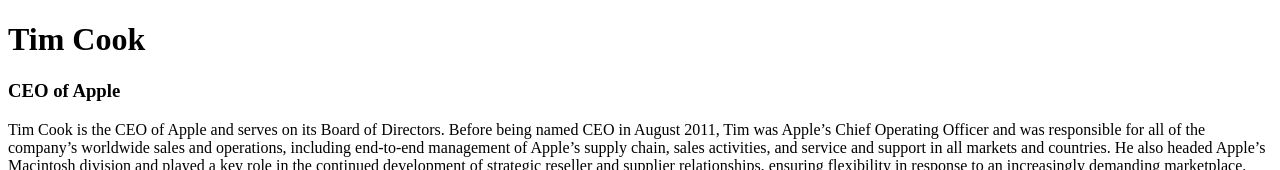
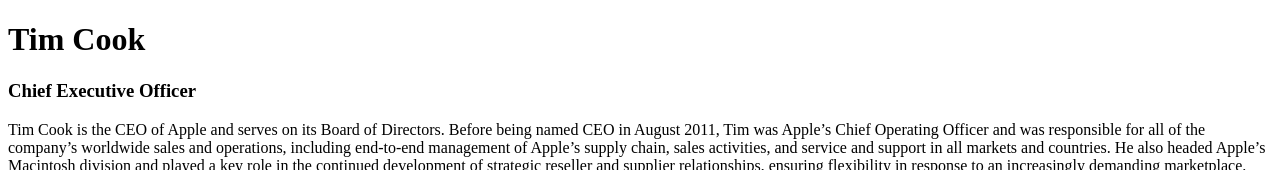
Before and after one commit to CarolineChappell/Tim-Cook, a plain HTML site: page index.html in a window 1280 px wide. Shown: the top 170 px of the page. Drawn offline with Linux system fonts and the light colour scheme.

Commit message:
Edit Title

```diff
--- a/index.html
+++ b/index.html
@@ -8,7 +8,7 @@
 </head>
 <body>
     <h1>Tim Cook</h1>
-    <h3>CEO of Apple</h3>
+    <h3>Chief Executive Officer</h3>
 
     <p>Tim Cook is the CEO of Apple and serves on its Board of Directors.
             Before being named CEO in August 2011, Tim was Apple’s Chief Operating Officer and was responsible for all of the company’s worldwide sales and operations, including end-to-end management of Apple’s supply chain, sales activities, and service and support in all markets and countries. He also headed Apple’s Macintosh division and played a key role in the continued development of strategic reseller and supplier relationships, ensuring flexibility in response to an increasingly demanding marketplace.
```
